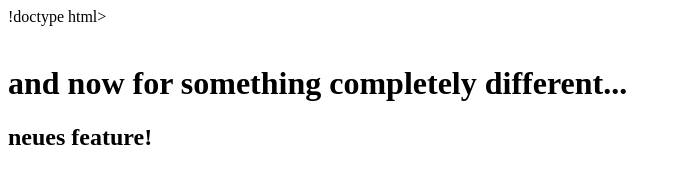
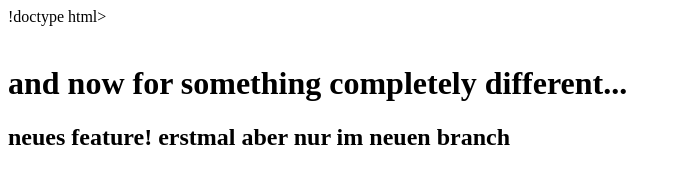
Before and after one commit to AlexandraIllner/gitkurs, a plain HTML site: page index.html in a window 1280 px wide. Shown: the whole page, without its empty margins (0-681 px from the left). Drawn offline with Linux system fonts and the light colour scheme.

Commit message:
eine Zeile zugefuegt

```diff
--- a/index.html
+++ b/index.html
@@ -2,5 +2,5 @@
 <html lang="en">
 	<br></br>
 	<h1>and now for something completely different...</h1>
-	<h2>neues feature!</h2>
+	<h2>neues feature! erstmal aber nur im neuen branch</h2>
 </html>
```
